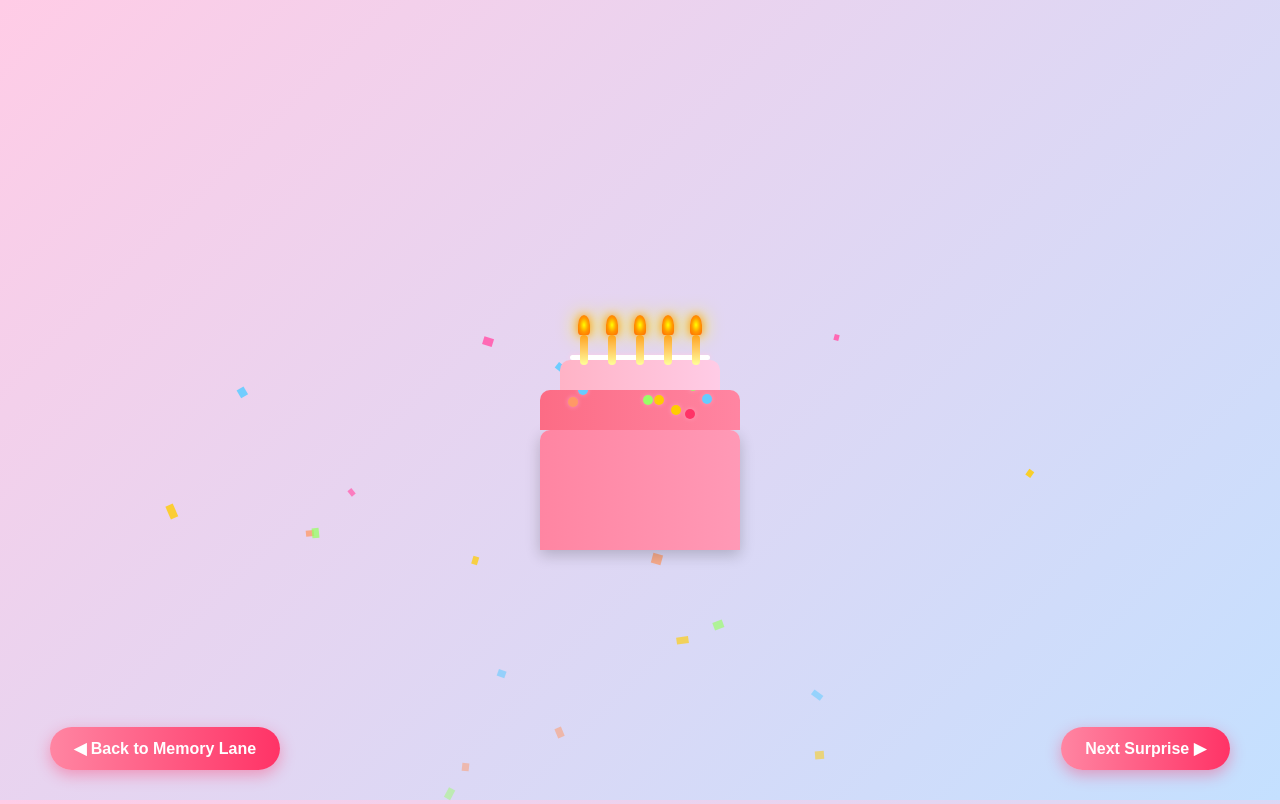
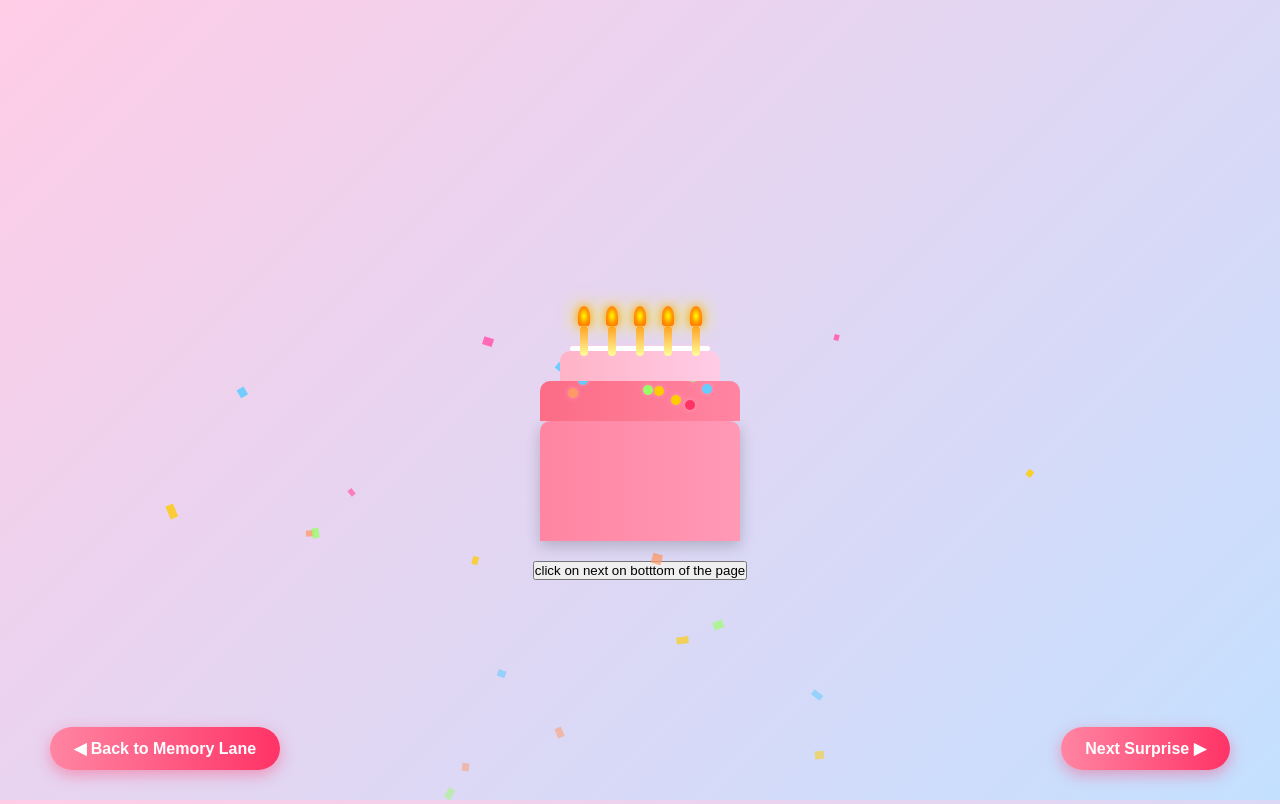
Before and after one commit to chandhra9440/simple-website, a plain HTML site: page cake.html in a window 1280 px wide. Shown: the top 804 px of the page. Drawn offline with Linux system fonts and the light colour scheme.

Commit message:
Update cake.html

```diff
--- a/cake.html
+++ b/cake.html
@@ -508,6 +508,7 @@
             <div class="frosting"></div>
         </div>
     </div>
+    <button>click on next on botttom of the page</button>
 
     <!-- Enhanced Wish Message Popup -->
     <div class="wish-message" id="wishMessage">
@@ -727,4 +728,5 @@
         }
     </script>
 </body>
+
 </html>
```
